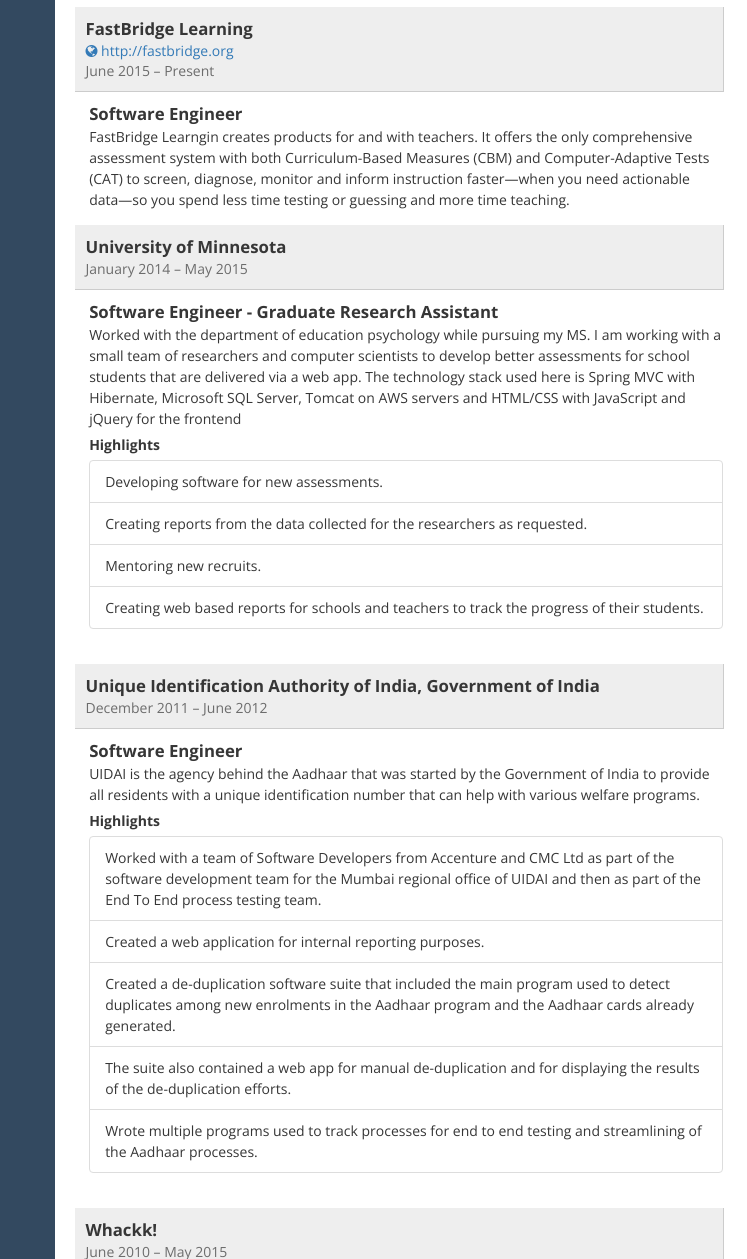
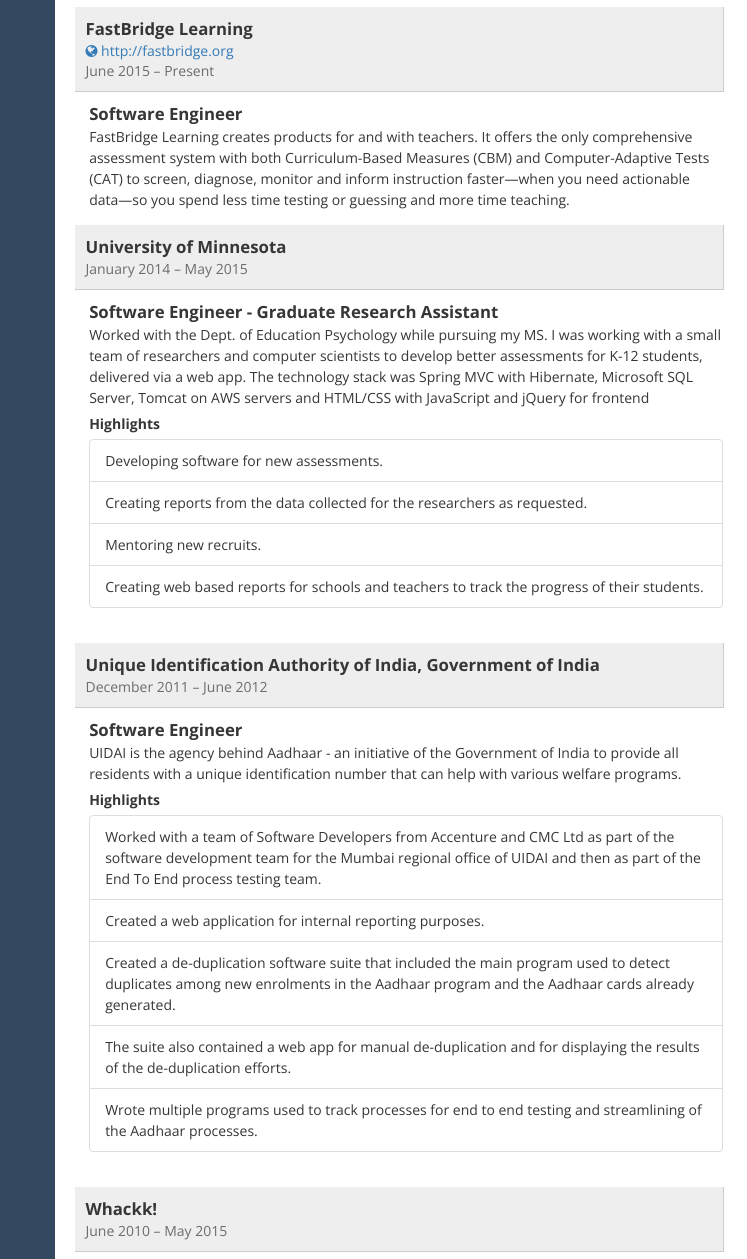
Before and after one commit to vr3690/vr3690.github.io, a website: page resume/resume.html in a window 1280 px wide. Shown: the part 304-1563 px from the top of the page, 0-747 px from the left. Drawn offline with nearby package versions, Linux system fonts and the light colour scheme.

Commit message:
Updated: HTML file to reflect latest resume version.

```diff
--- a/resume/resume.html
+++ b/resume/resume.html
@@ -405,7 +405,7 @@
                   <div class="job-details col-xs-11">
                     <div class="profession">Software Engineer</div>
                     <div class="description">
-                      FastBridge Learngin creates products for and with teachers. It offers the only comprehensive assessment system with both Curriculum-Based Measures (CBM) and Computer-Adaptive Tests (CAT) to screen, diagnose, monitor and inform instruction faster—when you need actionable data—so you spend less time testing or guessing and more time teaching.
+                      FastBridge Learning creates products for and with teachers. It offers the only comprehensive assessment system with both Curriculum-Based Measures (CBM) and Computer-Adaptive Tests (CAT) to screen, diagnose, monitor and inform instruction faster—when you need actionable data—so you spend less time testing or guessing and more time teaching.
                     </div>
                   </div>
                 </div>
@@ -421,7 +421,7 @@
                   <div class="job-details col-xs-11">
                     <div class="profession">Software Engineer - Graduate Research Assistant</div>
                     <div class="description">
-                      Worked with the department of education psychology while pursuing my MS. I am working with a small team of researchers and computer scientists to develop better assessments for school students that are delivered via a web app. The technology stack used here is Spring MVC with Hibernate, Microsoft SQL Server, Tomcat on AWS servers and HTML/CSS with JavaScript and jQuery for the frontend
+                      Worked with the Dept. of Education Psychology while pursuing my MS. I was working with a small team of researchers and computer scientists to develop better assessments for K-12 students, delivered via a web app. The technology stack was Spring MVC with Hibernate, Microsoft SQL Server, Tomcat on AWS servers and HTML/CSS with JavaScript and jQuery for frontend
                       <div class="highlights">Highlights</div>
                       <ul class="list-group">
                         <li class="list-group-item">Developing software for new assessments.</li>
@@ -444,7 +444,7 @@
                   <div class="job-details col-xs-11">
                     <div class="profession">Software Engineer</div>
                     <div class="description">
-                      UIDAI is the agency behind the Aadhaar that was started by the Government of India to provide all residents with a unique identification number that can help with various welfare programs.
+                      UIDAI is the agency behind Aadhaar - an initiative of the Government of India to provide all residents with a unique identification number that can help with various welfare programs.
                       <div class="highlights">Highlights</div>
                       <ul class="list-group">
                         <li class="list-group-item">Worked with a team of Software Developers from Accenture and CMC Ltd as part of the software development team for the Mumbai regional office of UIDAI and then as part of the End To End process testing team.</li>
@@ -493,8 +493,7 @@
             </div>
             <div class="contact-item">
               <div class="icon pull-left text-center"><span class="fa fa-envelope fa-fw"></span></div>
-              <div class="title only pull-right"><a href="/cdn-cgi/l/email-protection#0f797d3c39363f4f68626e6663216c6062" target="_blank"><span class="__cf_email__" data-cfemail="a2d4d091949b92e2c5cfc3cbce8cc1cdcf">[email&#160;protected]</span><script data-cfhash='f9e31' type="text/javascript">
-/* <![CDATA[ */!function(){try{var t="currentScript"in document?document.currentScript:function(){for(var t=document.getElementsByTagName("script"),e=t.length;e--;)if(t[e].getAttribute("data-cfhash"))return t[e]}();if(t&&t.previousSibling){var e,r,n,i,c=t.previousSibling,a=c.getAttribute("data-cfemail");if(a){for(e="",r=parseInt(a.substr(0,2),16),n=2;a.length-n;n+=2)i=parseInt(a.substr(n,2),16)^r,e+=String.fromCharCode(i);e=document.createTextNode(e),c.parentNode.replaceChild(e,c)}t.parentNode.removeChild(t);}}catch(u){}}()/* ]]> */</script></a></div>
+              <div class="title only pull-right"><a href="/cdn-cgi/l/email-protection#9aece8a9aca3aadafdf7fbf3f6b4f9f5f7" target="_blank"><span class="__cf_email__" data-cfemail="91e7e3a2a7a8a1d1f6fcf0f8fdbff2fefc">[email&#160;protected]</span><script data-cfhash='f9e31' type="text/javascript">/* <![CDATA[ */!function(t,e,r,n,c,a,p){try{t=document.currentScript||function(){for(t=document.getElementsByTagName('script'),e=t.length;e--;)if(t[e].getAttribute('data-cfhash'))return t[e]}();if(t&&(c=t.previousSibling)){p=t.parentNode;if(a=c.getAttribute('data-cfemail')){for(e='',r='0x'+a.substr(0,2)|0,n=2;a.length-n;n+=2)e+='%'+('0'+('0x'+a.substr(n,2)^r).toString(16)).slice(-2);p.replaceChild(document.createTextNode(decodeURIComponent(e)),c)}p.removeChild(t)}}catch(u){}}()/* ]]> */</script></a></div>
             </div>
             <div class="contact-item">
               <div class="icon pull-left text-center"><span class="fa fa-globe fa-fw"></span></div>
@@ -605,10 +604,5 @@
     <!-- BOOTSTRAP -->
     <script src="//maxcdn.bootstrapcdn.com/bootstrap/3.2.0/js/bootstrap.min.js"></script>
 
-  <script type="text/javascript">
-/* <![CDATA[ */
-(function(){try{var s,a,i,j,r,c,l=document.getElementsByTagName("a"),t=document.createElement("textarea");for(i=0;l.length-i;i++){try{a=l[i].getAttribute("href");if(a&&a.indexOf("/cdn-cgi/l/email-protection") > -1  && (a.length > 28)){s='';j=27+ 1 + a.indexOf("/cdn-cgi/l/email-protection");if (a.length > j) {r=parseInt(a.substr(j,2),16);for(j+=2;a.length>j&&a.substr(j,1)!='X';j+=2){c=parseInt(a.substr(j,2),16)^r;s+=String.fromCharCode(c);}j+=1;s+=a.substr(j,a.length-j);}t.innerHTML=s.replace(/</g,"&lt;").replace(/>/g,"&gt;");l[i].setAttribute("href","mailto:"+t.value);}}catch(e){}}}catch(e){}})();
-/* ]]> */
-</script>
-</body>
+  <script type="text/javascript">/* <![CDATA[ */(function(d,s,a,i,j,r,l,m,t){try{l=d.getElementsByTagName('a');t=d.createElement('textarea');for(i=0;l.length-i;i++){try{a=l[i].href;s=a.indexOf('/cdn-cgi/l/email-protection');m=a.length;if(a&&s>-1&&m>28){j=28+s;s='';if(j<m){r='0x'+a.substr(j,2)|0;for(j+=2;j<m&&a.charAt(j)!='X';j+=2)s+='%'+('0'+('0x'+a.substr(j,2)^r).toString(16)).slice(-2);j++;s=decodeURIComponent(s)+a.substr(j,m-j)}t.innerHTML=s.replace(/</g,'&lt;').replace(/>/g,'&gt;');l[i].href='mailto:'+t.value}}catch(e){}}}catch(e){}})(document);/* ]]> */</script></body>
 </html>
```
